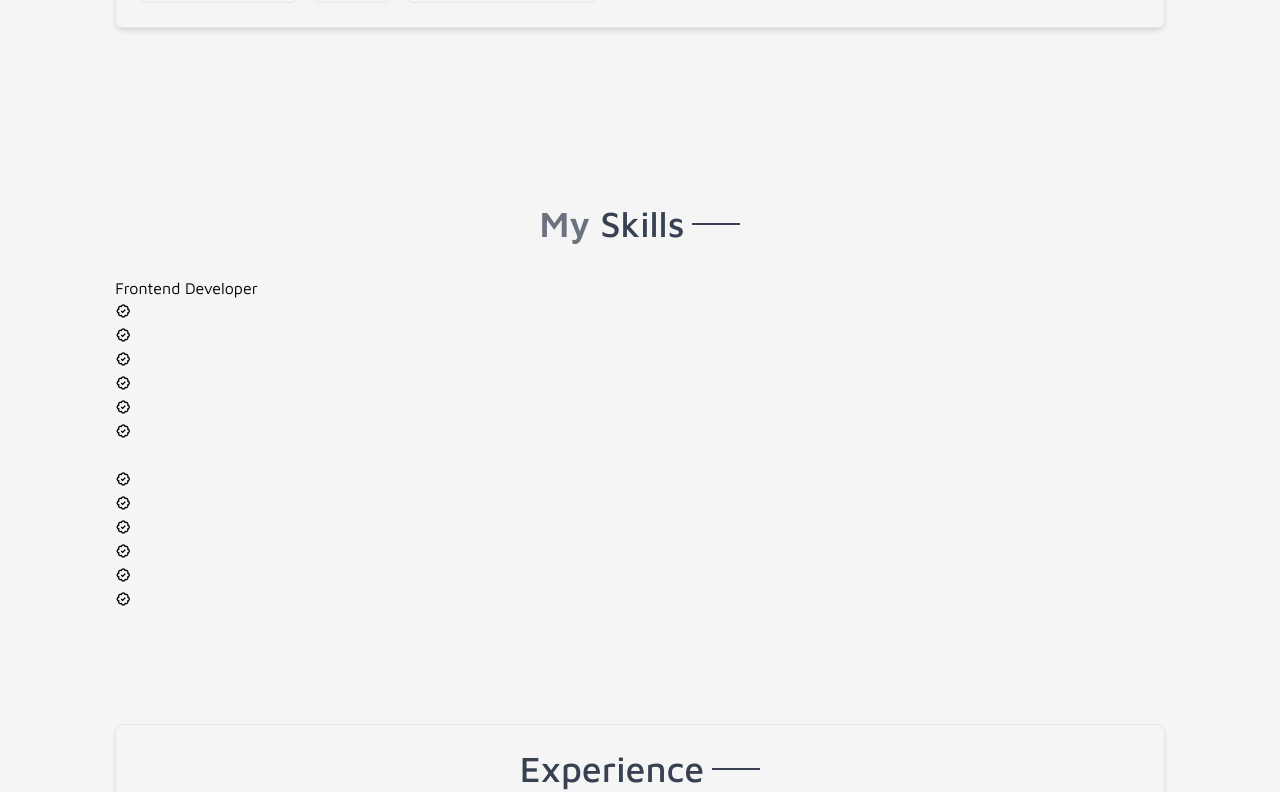
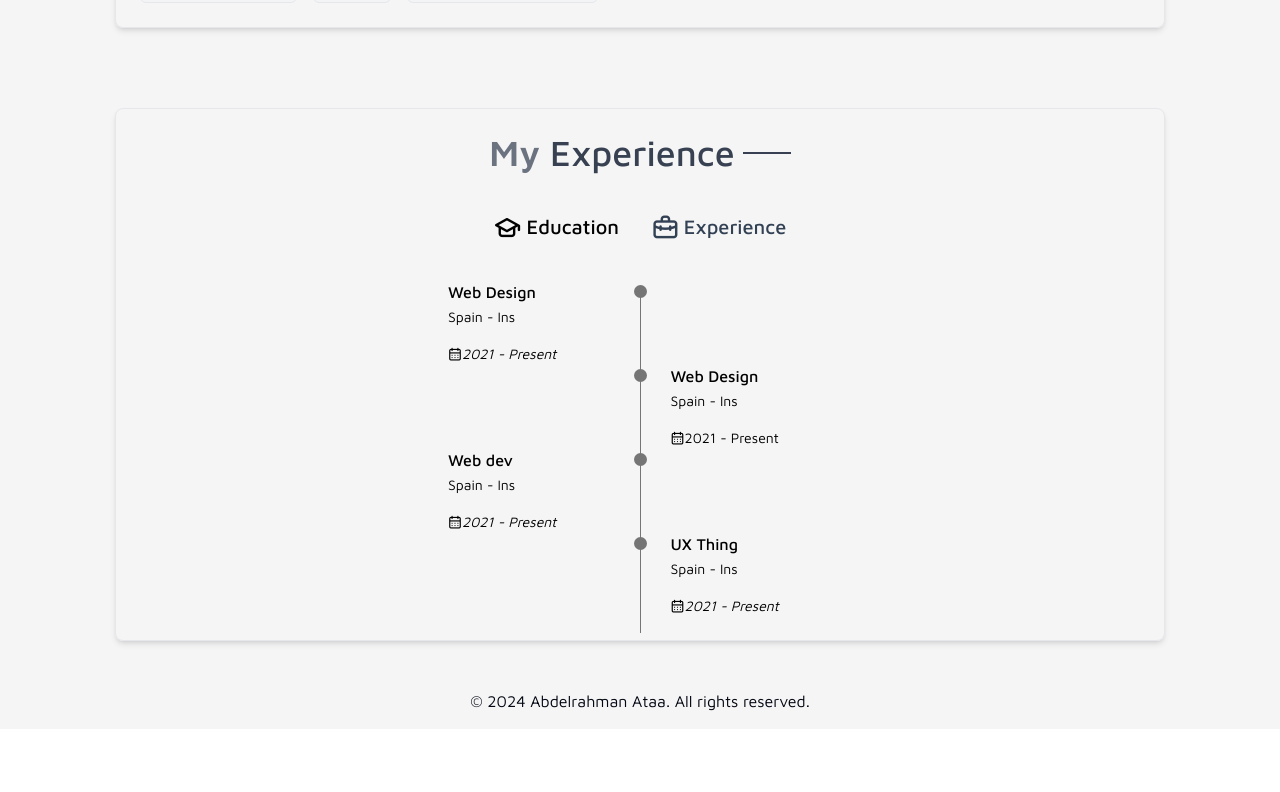
Before and after one commit to abdelrahman-ops/Abdelrahman-Ataa, a React (Vite) app: page / in a window 1280 px wide. Shown: the part 1274-2066 px from the top of the page. After the commit the page ends 2003 px from the top, so only its background shows below. Built offline with nearby package versions, Linux system fonts and the light colour scheme; a web font is replaced by a local one.

Commit message:
handle experieence ver1.2

```diff
--- a/src/App.jsx
+++ b/src/App.jsx
@@ -7,7 +7,7 @@ import Skills from './pages/Skills';
 import Projects from './pages/Projects';
 import Contact from './pages/Contact';
 import Services from './pages/Services';
-import Experience from './pages/Experience';
+// import Experience from './pages/Experience';
 import Exp2 from './pages/Exp2';
 
 
@@ -21,7 +21,7 @@ function App() {
 				<Profile />
 				<About />
 				<Skills />
-				<Experience />
+				{/* <Experience /> */}
 				<Exp2 />
 				<Projects />
 				<Services />
--- a/src/css/exp.css
+++ b/src/css/exp.css
@@ -1,30 +1,28 @@
 .qualification__container {
-    max-width: 768px;
-    margin: auto;
+    /* max-width: 768px;
+    margin: auto; */
 }
 
 .qualification__tabs {
-    display: flex;
+    /* display: flex;
     justify-content: center;
-    margin-bottom: var(--mb-2);
+    margin-bottom: var(--mb-2); */
 }
 
 .qualification__button{
-    font-size: var(--h3-font-size);
-    font-weight: var(--font-medium);
-    color: var(--title-color);
-    margin: 0 var(--mb-1);
+    /* font-size: var(--h3-font-size); */
+    /* font-weight: var(--font-medium); */
+    /* color: var(--title-color); */
+    /* margin: 0 var(--mb-1); */
     cursor: pointer;
 }
-.qualification__button:hover{
+/* .qualification__button:hover{
     color: var(--title-color-dark);
-}
+} */
 .qualification__icon {
     font-size: 1.8rem;
     margin-right: var(--mb-0-25);
 }
-
-
 
 .qualification__active{
     color: var(--title-color-dark);
@@ -43,7 +41,6 @@
 
 .qualification__content-active{
     display: block;
-
 }
 
 .qualification__data {
@@ -63,7 +60,7 @@
     margin-bottom: var(--mb-1);
 }
 
-.qualification__calender{
+.qualification__calendar{
     font-size: var(--small-font-size);
 }
 
--- a/src/pages/Exp2.jsx
+++ b/src/pages/Exp2.jsx
@@ -1,5 +1,9 @@
 import { useState } from "react";
 import '../css/exp.css'
+import Title from "../components/Title";
+import { motion } from 'framer-motion';
+import { useInView } from 'react-intersection-observer';
+
 const Exp2 = () => {
     const [toggleState, setToggleState] = useState(1);
 
@@ -7,31 +11,50 @@ const Exp2 = () => {
         setToggleState(index);
     };
 
+    const { ref, inView } = useInView({
+        triggerOnce: true, // Trigger animation only once when it enters view
+        threshold: 0.3, // Trigger when 30% of the section is in view
+    });
     return (
-        <div>
-            <section className="qualification section">
-                <h2 className="section__title">My Experience</h2>
-                <span className="section__subtitle">My personal journey</span>
+        <motion.div
+            ref={ref}
+            initial={{ opacity: 0, y: 50 }}
+            animate={{ opacity: inView ? 1 : 0, y: inView ? 0 : 50 }}
+            transition={{ duration: 0.6 }}
+        >
+            <section className="w-full border  shadow-md rounded-lg p-6">
+                <div className="flex justify-center items-center flex-wrap mb-5">
+                    <div>
+                        <p className="text-4xl font-semibold text-center">
+                            <Title text1="My" text2="Experience" />
+                        </p>
+                    </div>
+                </div>
 
-                <div className="qualification__container container">
+                <div className="max-w-[768px] m-auto">
                     {/* Tabs */}
-                    <div className="qualification__tabs">
+                    <div className="flex justify-center mb-8 text-slate-700 hover:text-slate-900 font-[500] text-[1.25rem] cursor-pointer">
 
-                        {/* Button 1 */}
-                        <div className="qualification__button qualification__active button--flex">
-                            <i className="uil uil-graduation-cap qualification__icon"></i>{" "}Education
+                        {/* Button 1 Education */}
+                        <div
+                            className = {`qualification__button inline-flex items-center mx-4 my-0 ${toggleState === 1 ? 'qualification__active' : ''} `}
+                            onClick={() => toggleTab(1)}
+                        >
+                            <i className="uil uil-graduation-cap qualification__icon"></i>Education
                         </div>
 
-                        {/* Button 2 */}
-                        <div className="qualification__button button--flex">
-                            <i className="uil uil-briefcase-alt qualification__icon"></i>{" "}Experience
+                        {/* Button 2 Experience */}
+                        <div className = {`qualification__button inline-flex items-center mx-4 my-0 ${toggleState === 2 ? 'qualification__active' : ''} `}
+                            onClick={() => toggleTab(2)}
+                        >
+                            <i className="uil uil-briefcase-alt qualification__icon "></i>Experience
                         </div>
                     </div>
 
                     {/* Content */}
-                    <div className="qualification__sections">
+                    <div className="grid grid-cols-[0.5fr] justify-center">
                         {/* Left Column: Education */}
-                        <div className="qualification__content qualification__content-active">
+                        <div className={`${toggleState === 1 ? 'block' : 'hidden'}`}>
                             {/* Qualification Data Entries */}
 
                             {/* Data 1 */}
@@ -39,8 +62,8 @@ const Exp2 = () => {
                                 <div>
                                     <h3 className="qualification__title">Web Design</h3>
                                     <span className="qualification__subtitle">Spain - Ins</span>
-                                    <div className="qualification__calender">
-                                        <i className="uil uil-calender-alt">2021 - Present</i>
+                                    <div className="qualification__calendar">
+                                        <i className="uil uil-calendar-alt">2021 - Present</i>
                                     </div>
                                 </div>
                                 <div>
@@ -61,8 +84,8 @@ const Exp2 = () => {
                                 <div>
                                     <h3 className="qualification__title">Web Design</h3>
                                     <span className="qualification__subtitle">Spain - Ins</span>
-                                    <div className="qualification__calender">
-                                        <i className="uil uil-calender-alt">2021 - Present</i>
+                                    <div className="qualification__calendar">
+                                        <i className="uil uil-calendar-alt"></i>2021 - Present
                                     </div>
                                 </div>
 
@@ -73,8 +96,8 @@ const Exp2 = () => {
                                 <div>
                                     <h3 className="qualification__title">Web dev</h3>
                                     <span className="qualification__subtitle">Spain - Ins</span>
-                                    <div className="qualification__calender">
-                                        <i className="uil uil-calender-alt">2021 - Present</i>
+                                    <div className="qualification__calendar">
+                                        <i className="uil uil-calendar-alt">2021 - Present</i>
                                     </div>
                                 </div>
                                 <div>
@@ -95,8 +118,8 @@ const Exp2 = () => {
                                 <div>
                                     <h3 className="qualification__title">UX Thing</h3>
                                     <span className="qualification__subtitle">Spain - Ins</span>
-                                    <div className="qualification__calender">
-                                        <i className="uil uil-calender-alt">2021 - Present</i>
+                                    <div className="qualification__calendar">
+                                        <i className="uil uil-calendar-alt">2021 - Present</i>
                                     </div>
                                 </div>
 
@@ -104,7 +127,7 @@ const Exp2 = () => {
                         </div>
 
                         {/* Right Column: Experience */}
-                        <div className="qualification__content">
+                        <div className={`${toggleState === 2 ? 'block' : 'hidden'}`}>
                             {/* Qualification Data Entries */}
 
                             {/* Data 1 */}
@@ -112,8 +135,8 @@ const Exp2 = () => {
                                 <div>
                                     <h3 className="qualification__title">Product Thing</h3>
                                     <span className="qualification__subtitle">Spain - Ins</span>
-                                    <div className="qualification__calender">
-                                        <i className="uil uil-calender-alt">2021 - Present</i>
+                                    <div className="qualification__calendar">
+                                        <i className="uil uil-calendar-alt">2021 - Present</i>
                                     </div>
                                 </div>
                                 <div>
@@ -134,8 +157,8 @@ const Exp2 = () => {
                                 <div>
                                     <h3 className="qualification__title">IUX Design</h3>
                                     <span className="qualification__subtitle">Spain - Ins</span>
-                                    <div className="qualification__calender">
-                                        <i className="uil uil-calender-alt">2021 - Present</i>
+                                    <div className="qualification__calendar">
+                                        <i className="uil uil-calendar-alt">2021 - Present</i>
                                     </div>
                                 </div>
 
@@ -146,8 +169,8 @@ const Exp2 = () => {
                                 <div>
                                     <h3 className="qualification__title">Web designer</h3>
                                     <span className="qualification__subtitle">Spain - Ins</span>
-                                    <div className="qualification__calender">
-                                        <i className="uil uil-calender-alt">2021 - Present</i>
+                                    <div className="qualification__calendar">
+                                        <i className="uil uil-calendar-alt">2021 - Present</i>
                                     </div>
                                 </div>
                                 <div>
@@ -159,7 +182,7 @@ const Exp2 = () => {
                     </div>
                 </div>
             </section>
-        </div>
+        </motion.div>
     );
 };
 
--- a/src/pages/Skills.jsx
+++ b/src/pages/Skills.jsx
@@ -1,8 +1,8 @@
 import Title from "../components/Title"
 import { motion } from 'framer-motion';
 import { useInView } from 'react-intersection-observer';
-import Frontend from "../components/Frontend";
-import Backend from "../components/Backend";
+// import Frontend from "../components/Frontend";
+// import Backend from "../components/Backend";
 
 const Skills = () => {
 
@@ -67,7 +67,7 @@ const Skills = () => {
 
 
 
-            <section className="skills section" id="skills">
+            {/* <section className="skills section" id="skills">
                 <div className="flex justify-center items-center flex-wrap mb-5">
                     <div>
                         <p className="text-4xl font-semibold text-center">
@@ -80,7 +80,7 @@ const Skills = () => {
                     <Frontend />
                     <Backend />
                 </div>
-            </section>
+            </section> */}
         </div>
     )
 }
```
